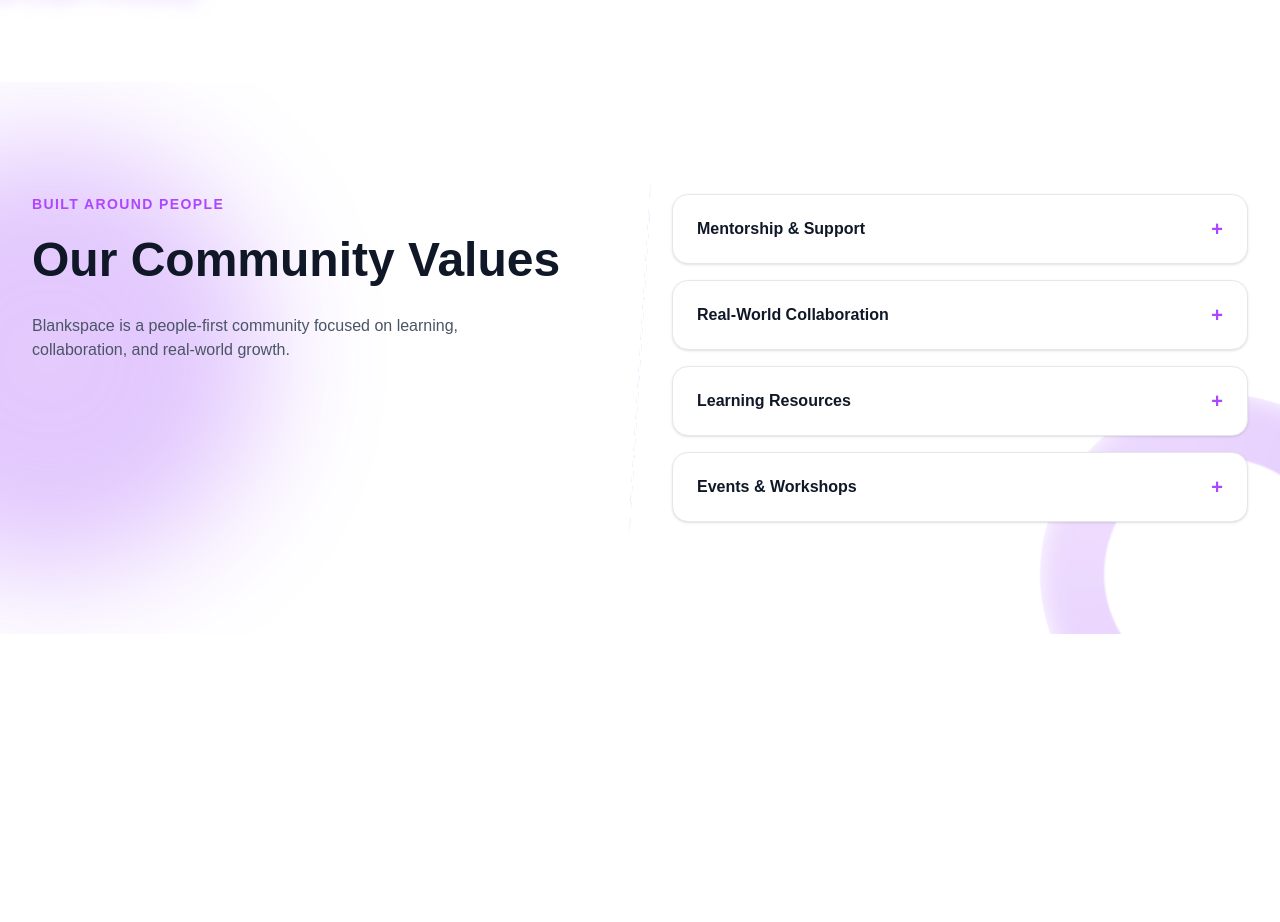
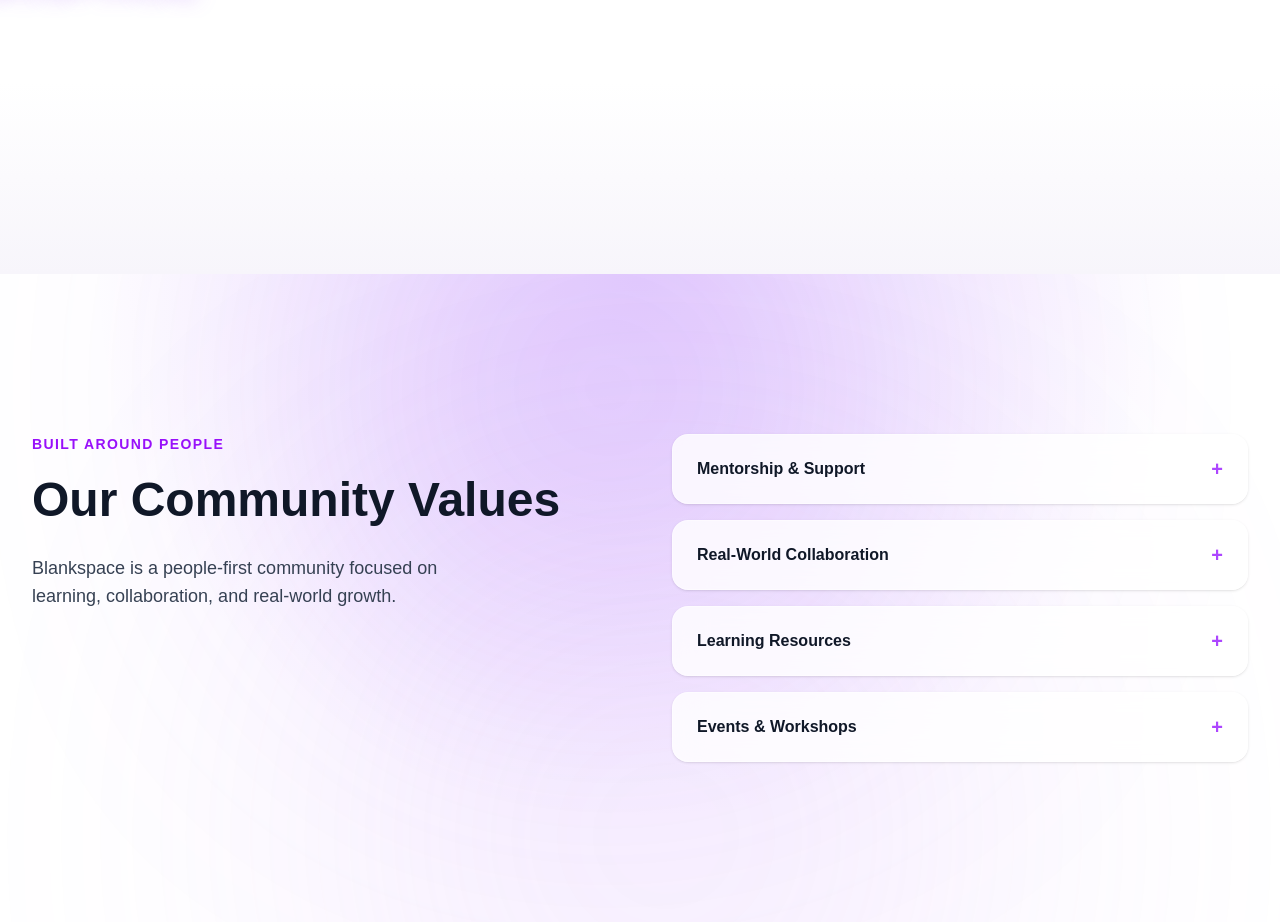
Before and after one commit to PavanAnish/Blankspacenext, a Next.js app: page / in a window 1280 px wide. Shown: the part 918-1840 px from the top of the page. Before the commit the page ends 1552 px from the top, so only its background shows below. Built offline with nearby package versions, Linux system fonts and the light colour scheme.

Commit message:
Background Updated

```diff
--- a/app/globals.css
+++ b/app/globals.css
@@ -280,12 +280,15 @@
   animation-delay: -16s;
 }
 
-@keyframes float-light {
+@keyframes floatLight {
   0% {
     transform: translate(0, 0) scale(1);
   }
-  50% {
-    transform: translate(60px, -40px) scale(1.08);
+  35% {
+    transform: translate(90px, -60px) scale(1.12);
+  }
+  70% {
+    transform: translate(-40px, 40px) scale(1.05);
   }
   100% {
     transform: translate(0, 0) scale(1);
--- a/app/page.tsx
+++ b/app/page.tsx
@@ -28,14 +28,14 @@
      ===================== */}
   <div className="absolute inset-0 z-0 pointer-events-none">
     <div
-      className="absolute -top-24 left-1/4 w-[520px] h-[520px] rounded-full blur-[140px] opacity-30"
+      className="absolute -top-24 left-1/4 w-[520px] h-[520px] rounded-full blur-[140px] opacity-35"
       style={{
         background: "#9B4BF9",
         animation: "floatLight 32s ease-in-out infinite",
       }}
     />
     <div
-      className="absolute bottom-[-160px] right-1/4 w-[560px] h-[560px] rounded-full blur-[160px] opacity-25"
+      className="absolute bottom-[-160px] right-1/4 w-[560px] h-[560px] rounded-full blur-[160px] opacity-30"
       style={{
         background: "#C78AFC",
         animation: "floatLight 36s ease-in-out infinite reverse",
@@ -182,14 +182,56 @@
   </div>
 </section>
 
+{/* SECTION TRANSITION */}
+<div className="relative h-48 overflow-hidden">
+  <div
+    className="absolute inset-0"
+    style={{
+      background:
+        "linear-gradient(to bottom, rgba(18,11,36,0), rgba(247,245,251,1))",
+    }}
+  />
+</div>
 
-      {/* COMMUNITY VALUES SECTION */}
-      <section className="relative py-28 overflow-hidden bg-white">
+     {/* COMMUNITY VALUES SECTION */}
+<section className="relative py-40 overflow-hidden bg-transparent">
+
+    <div
+  className="absolute inset-0 z-0"
+  style={{
+    background:
+      "radial-gradient(circle at 50% 0%, rgba(155,75,249,0.18), transparent 60%)",
+  }}
+/>
+
+  {/* =====================
+      AMBIENT BACKGROUND LIGHTS
+     ===================== */}
+  <div className="absolute inset-0 z-0 pointer-events-none">
+    <div
+      className="absolute -top-32 left-1/4 w-[520px] h-[520px] rounded-full blur-[160px] opacity-25"
+      style={{
+        background: "#9B4BF9",
+        animation: "floatLight 42s ease-in-out infinite",
+      }}
+    />
+    <div
+      className="absolute bottom-[-180px] right-1/4 w-[560px] h-[560px] rounded-full blur-[180px] opacity-20"
+      style={{
+        background: "#C78AFC",
+        animation: "floatLight 46s ease-in-out infinite reverse",
+      }}
+    />
+  </div>
+
+  {/* =====================
+      CONTENT
+     ===================== */}
   <div className="relative z-10 max-w-7xl mx-auto px-8 grid grid-cols-1 md:grid-cols-2 gap-16">
 
     {/* LEFT CONTENT */}
     <div>
-      <p className="uppercase tracking-widest text-sm text-purple-500 font-semibold mb-4">
+      <p className="uppercase tracking-widest text-sm text-purple-600 font-semibold mb-4">
         Built Around People
       </p>
 
@@ -197,7 +239,7 @@
         Our Community Values
       </h2>
 
-      <p className="mt-6 text-gray-600 max-w-md">
+      <p className="mt-6 text-lg text-gray-700 max-w-md">
         Blankspace is a people-first community focused on learning,
         collaboration, and real-world growth.
       </p>
@@ -205,32 +247,41 @@
 
     {/* RIGHT ACCORDION */}
     <div className="space-y-4">
-
       {[
         {
           title: "Mentorship & Support",
           content:
-            "Connect with mentors, educators, and peers who guide you through learning and growth."
+            "Connect with mentors, educators, and peers who guide you through learning and growth.",
         },
         {
           title: "Real-World Collaboration",
           content:
-            "Work on meaningful projects with people who value practical outcomes."
+            "Work on meaningful projects with people who value practical outcomes.",
         },
         {
           title: "Learning Resources",
           content:
-            "Access curated tools, templates, and shared knowledge built by the community."
+            "Access curated tools, templates, and shared knowledge built by the community.",
         },
         {
           title: "Events & Workshops",
           content:
-            "Participate in discussions, workshops, and meetups that spark ideas and action."
-        }
+            "Participate in discussions, workshops, and meetups that spark ideas and action.",
+        },
       ].map((item, index) => (
         <details
           key={index}
-          className="group rounded-2xl border border-gray-200 bg-white shadow-sm open:shadow-lg transition"
+          className="
+            group
+            rounded-2xl
+            bg-white/80
+            backdrop-blur-lg
+            border
+            border-white/40
+            shadow-sm
+            open:shadow-lg
+            transition
+          "
         >
           <summary className="flex cursor-pointer items-center justify-between px-6 py-5 font-semibold text-gray-900">
             {item.title}
@@ -239,46 +290,15 @@
             </span>
           </summary>
 
-          <div className="px-6 pb-5 text-gray-600">
+          <div className="px-6 pb-5 text-gray-700">
             {item.content}
           </div>
         </details>
       ))}
+    </div>
 
-    </div>
   </div>
-  {/* DEBUG: CUBIC ROTATION */}
-<div className="absolute inset-0 z-0 flex items-center justify-center pointer-events-none">
-  <div className="cubic-3d" />
-</div>
-
-
-
-  {/* BLURRED GRADIENT DECORATION */}
-  <div
-    className="absolute -left-40 top-1/2 -translate-y-1/2 w-[420px] h-[420px] rounded-full opacity-40 blur-3xl"
-    style={{
-      background: "radial-gradient(circle, #C78AFC, #9B4BF9)"
-    }}
-  />
-
-  {/* CUBIC RING DECORATION */}
-  <div
-    className="
-      absolute
-      right-[-120px]
-      bottom-[-120px]
-      w-[360px]
-      h-[360px]
-      rounded-full
-      opacity-30
-      blur-md
-      animate-spin-slow
-      bg-[conic-gradient(from_0deg,#9B4BF9,#C78AFC,#9B4BF9)]
-      ring-mask
-    "
-  />
-      </section>
+</section>
 
           </main>
       );
```
